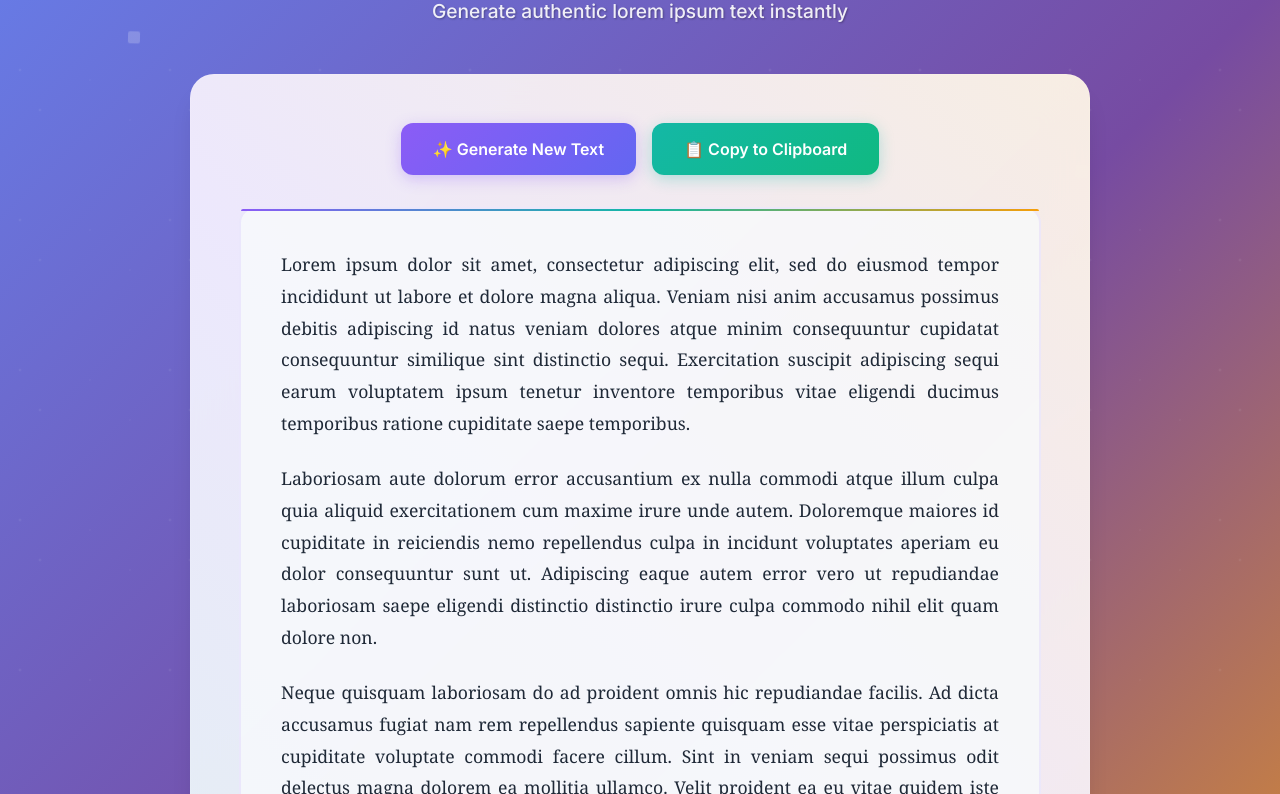
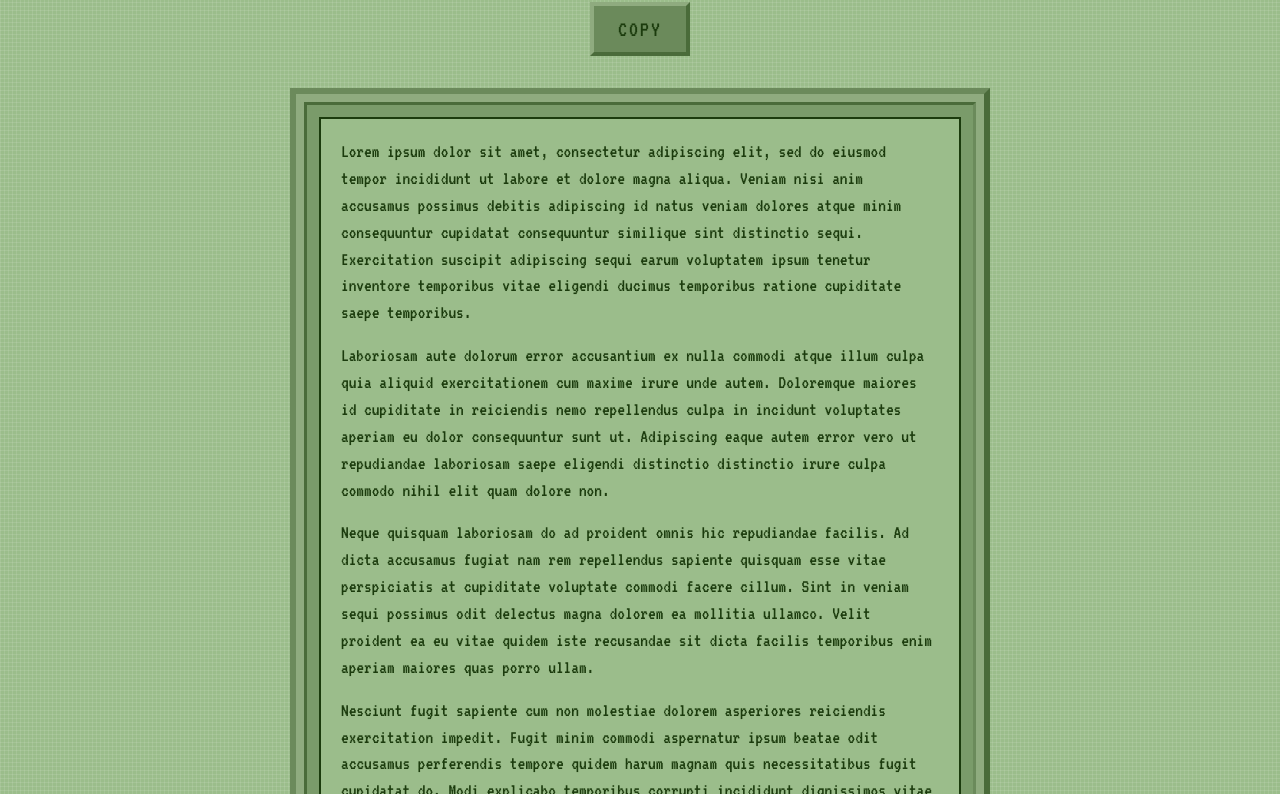
Before and after one commit to istisiki/fastlorem, a plain HTML site: page index.html in a window 1280 px wide. Shown: the part 110-904 px from the top of the page. Drawn offline with Linux system fonts and the light colour scheme.

Commit message:
gameboy-ish

```diff
--- a/index.html
+++ b/index.html
@@ -5,7 +5,7 @@
     <meta name="viewport" content="width=device-width, initial-scale=1.0">
     <title>FastLorem - Lorem Ipsum Generator</title>
     <style>
-        @import url('https://fonts.googleapis.com/css2?family=Inter:wght@400;500;600;700&display=swap');
+        @import url('https://fonts.googleapis.com/css2?family=VT323&display=swap');
 
         * {
             margin: 0;
@@ -14,190 +14,102 @@
         }
 
         body {
-            font-family: 'Inter', sans-serif;
-            line-height: 1.6;
-            color: #1f2937;
-            background: linear-gradient(135deg, #667eea 0%, #764ba2 50%, #f59e0b 100%);
+            font-family: 'VT323', monospace;
+            background: #9BBD8B;
+            background-image:
+                repeating-linear-gradient(0deg, rgba(255,255,255,0.1), rgba(255,255,255,0.1) 1px, transparent 1px, transparent 4px),
+                repeating-linear-gradient(90deg, rgba(255,255,255,0.1), rgba(255,255,255,0.1) 1px, transparent 1px, transparent 4px);
             min-height: 100vh;
             padding: 2rem;
-            position: relative;
-            overflow-x: hidden;
-        }
-
-        /* Decorative pixel elements */
-        body::before {
-            content: '';
-            position: fixed;
-            top: 0;
-            left: 0;
-            right: 0;
-            bottom: 0;
-            background-image:
-                radial-gradient(2px 2px at 20px 30px, rgba(255,255,255,0.1), transparent),
-                radial-gradient(2px 2px at 40px 70px, rgba(255,255,255,0.1), transparent),
-                radial-gradient(1px 1px at 90px 40px, rgba(255,255,255,0.1), transparent),
-                radial-gradient(1px 1px at 130px 80px, rgba(255,255,255,0.1), transparent);
-            background-repeat: repeat;
-            background-size: 150px 150px;
-            pointer-events: none;
-            z-index: 1;
+            color: #1B3B0D;
         }
 
         .container {
-            max-width: 900px;
+            max-width: 1000px;
             margin: 0 auto;
             position: relative;
-            z-index: 10;
         }
 
         .header {
             text-align: center;
-            margin-bottom: 3rem;
-            position: relative;
+            margin-bottom: 2rem;
         }
 
         .header h1 {
-            font-size: 4rem;
-            font-weight: 700;
-            color: white;
-            text-shadow:
-                4px 4px 0px #1f2937,
-                8px 8px 0px rgba(31, 41, 55, 0.3);
+            font-size: 3rem;
+            color: #1B3B0D;
+            text-transform: uppercase;
+            letter-spacing: 4px;
             margin-bottom: 1rem;
-            letter-spacing: -0.02em;
-            line-height: 0.9;
-            transform: perspective(500px) rotateX(15deg);
-            text-transform: uppercase;
-        }
-
-        .header p {
-            color: rgba(255, 255, 255, 0.9);
-            font-size: 1.2rem;
-            font-weight: 500;
-            text-shadow: 1px 1px 2px rgba(0, 0, 0, 0.3);
-        }
-
-        .main-content {
-            background: rgba(255, 255, 255, 0.95);
-            backdrop-filter: blur(20px);
-            border-radius: 24px;
-            padding: 3rem;
-            box-shadow:
-                0 20px 25px -5px rgba(0, 0, 0, 0.1),
-                0 10px 10px -5px rgba(0, 0, 0, 0.04);
-            border: 1px solid rgba(255, 255, 255, 0.2);
-            position: relative;
-        }
-
-        .main-content::before {
-            content: '';
-            position: absolute;
-            top: -1px;
-            left: -1px;
-            right: -1px;
-            bottom: -1px;
-            background: linear-gradient(45deg, #14b8a6, #8b5cf6, #f59e0b);
-            border-radius: 24px;
-            z-index: -1;
-            opacity: 0.1;
+            text-shadow: 2px 2px 0px #6B8A5B;
         }
 
         .controls {
             display: flex;
-            gap: 1rem;
+            justify-content: center;
             margin-bottom: 2rem;
-            flex-wrap: wrap;
-            justify-content: center;
         }
 
         .btn {
-            padding: 16px 32px;
-            border: none;
-            border-radius: 12px;
+            background: #6B8A5B;
+            border: 4px solid;
+            border-color: #8FAB7F #4A6B3A #4A6B3A #8FAB7F;
+            color: #1B3B0D;
+            padding: 12px 24px;
+            font-family: 'VT323', monospace;
+            font-size: 1.4rem;
+            text-transform: uppercase;
             cursor: pointer;
-            font-size: 1rem;
-            font-weight: 600;
-            font-family: 'Inter', sans-serif;
-            transition: all 0.3s ease;
-            text-decoration: none;
-            display: inline-flex;
-            align-items: center;
-            gap: 8px;
             position: relative;
-            overflow: hidden;
+            letter-spacing: 2px;
+            font-weight: normal;
+            transition: none;
         }
 
-        .btn::before {
-            content: '';
-            position: absolute;
-            top: 0;
-            left: -100%;
-            width: 100%;
-            height: 100%;
-            background: linear-gradient(90deg, transparent, rgba(255,255,255,0.2), transparent);
-            transition: left 0.5s;
+        .btn:hover {
+            background: #7A9B6A;
         }
 
-        .btn:hover::before {
-            left: 100%;
+        .btn:active {
+            border-color: #4A6B3A #8FAB7F #8FAB7F #4A6B3A;
+            transform: translate(2px, 2px);
         }
 
-        .btn-primary {
-            background: linear-gradient(135deg, #8b5cf6, #6366f1);
-            color: white;
-            box-shadow: 0 4px 15px rgba(139, 92, 246, 0.3);
+        .main-screen {
+            background: #8FAB7F;
+            border: 6px solid;
+            border-color: #6B8A5B #4A6B3A #4A6B3A #6B8A5B;
+            margin: 0 auto;
+            max-width: 700px;
+            min-height: 500px;
+            position: relative;
         }
 
-        .btn-primary:hover {
-            transform: translateY(-2px) scale(1.02);
-            box-shadow: 0 8px 25px rgba(139, 92, 246, 0.4);
-        }
-
-        .btn-success {
-            background: linear-gradient(135deg, #14b8a6, #10b981);
-            color: white;
-            box-shadow: 0 4px 15px rgba(20, 184, 166, 0.3);
-        }
-
-        .btn-success:hover {
-            transform: translateY(-2px) scale(1.02);
-            box-shadow: 0 8px 25px rgba(20, 184, 166, 0.4);
+        .screen-inner {
+            background: #7A9B6A;
+            border: 3px solid;
+            border-color: #4A6B3A #6B8A5B #6B8A5B #4A6B3A;
+            margin: 8px;
+            min-height: calc(500px - 28px);
+            position: relative;
         }
 
         .lorem-text {
-            background: rgba(248, 250, 252, 0.8);
-            border-radius: 16px;
-            padding: 2.5rem;
-            font-size: 1.1rem;
-            line-height: 1.8;
-            text-align: justify;
-            min-height: 400px;
-            border: 2px solid rgba(139, 92, 246, 0.1);
-            transition: all 0.3s ease;
-            font-family: 'Georgia', serif;
-            position: relative;
-        }
-
-        .lorem-text::before {
-            content: '';
-            position: absolute;
-            top: 0;
-            left: 0;
-            right: 0;
-            height: 2px;
-            background: linear-gradient(90deg, #8b5cf6, #14b8a6, #f59e0b);
-            border-radius: 16px 16px 0 0;
-        }
-
-        .lorem-text:hover {
-            border-color: rgba(139, 92, 246, 0.3);
-            background: rgba(248, 250, 252, 1);
-            transform: translateY(-2px);
-            box-shadow: 0 8px 25px rgba(0, 0, 0, 0.1);
+            background: #9BBD8B;
+            border: 2px solid #1B3B0D;
+            margin: 12px;
+            padding: 20px;
+            font-size: 1.2rem;
+            line-height: 1.4;
+            color: #1B3B0D;
+            min-height: calc(500px - 68px);
+            font-family: 'VT323', monospace;
+            text-align: left;
+            overflow-y: auto;
         }
 
         .lorem-text p {
-            margin-bottom: 1.5rem;
+            margin-bottom: 1rem;
         }
 
         .lorem-text p:last-child {
@@ -208,14 +120,17 @@
             position: fixed;
             top: 30px;
             right: 30px;
-            background: linear-gradient(135deg, #10b981, #14b8a6);
-            color: white;
-            padding: 16px 24px;
-            border-radius: 12px;
+            background: #6B8A5B;
+            border: 4px solid;
+            border-color: #8FAB7F #4A6B3A #4A6B3A #8FAB7F;
+            color: #1B3B0D;
+            padding: 12px 20px;
             transform: translateX(400px);
             transition: transform 0.3s ease;
-            box-shadow: 0 8px 25px rgba(16, 185, 129, 0.3);
-            font-weight: 600;
+            font-family: 'VT323', monospace;
+            font-size: 1.2rem;
+            text-transform: uppercase;
+            letter-spacing: 1px;
             z-index: 1000;
         }
 
@@ -226,28 +141,11 @@
         .footer {
             text-align: center;
             padding: 2rem;
-            color: rgba(255, 255, 255, 0.8);
-            font-size: 0.9rem;
+            color: #1B3B0D;
+            font-size: 1rem;
             margin-top: 2rem;
-        }
-
-        /* Pixel decorations */
-        .pixel-decoration {
-            position: absolute;
-            width: 12px;
-            height: 12px;
-            background: rgba(255, 255, 255, 0.2);
-            border-radius: 2px;
-        }
-
-        .pixel-decoration:nth-child(1) { top: 10%; left: 10%; animation: float 6s ease-in-out infinite; }
-        .pixel-decoration:nth-child(2) { top: 20%; right: 15%; animation: float 8s ease-in-out infinite reverse; }
-        .pixel-decoration:nth-child(3) { bottom: 20%; left: 20%; animation: float 7s ease-in-out infinite; }
-        .pixel-decoration:nth-child(4) { bottom: 30%; right: 10%; animation: float 9s ease-in-out infinite reverse; }
-
-        @keyframes float {
-            0%, 100% { transform: translateY(0px) rotate(0deg); }
-            50% { transform: translateY(-20px) rotate(5deg); }
+            text-transform: uppercase;
+            letter-spacing: 1px;
         }
 
         @media (max-width: 768px) {
@@ -256,62 +154,65 @@
             }
 
             .header h1 {
-                font-size: 2.5rem;
-                transform: perspective(300px) rotateX(10deg);
+                font-size: 2.2rem;
             }
 
-            .main-content {
-                padding: 2rem;
+            .main-screen {
+                min-height: 400px;
             }
 
-            .controls {
-                flex-direction: column;
-                align-items: center;
-            }
-
-            .btn {
-                width: 100%;
-                max-width: 280px;
-                justify-content: center;
+            .screen-inner {
+                min-height: calc(400px - 28px);
             }
 
             .lorem-text {
-                padding: 1.5rem;
+                min-height: calc(400px - 68px);
+                font-size: 1.1rem;
             }
         }
 
         @media (max-width: 480px) {
             .header h1 {
-                font-size: 2rem;
+                font-size: 1.8rem;
+                letter-spacing: 2px;
             }
 
-            .main-content {
-                padding: 1.5rem;
+            .btn {
+                font-size: 1.2rem;
+                padding: 10px 20px;
+            }
+
+            .main-screen {
+                min-height: 350px;
+            }
+
+            .screen-inner {
+                min-height: calc(350px - 28px);
+            }
+
+            .lorem-text {
+                min-height: calc(350px - 68px);
+                font-size: 1rem;
+                padding: 15px;
             }
         }
     </style>
 </head>
 <body>
-    <!-- Floating pixel decorations -->
-    <div class="pixel-decoration"></div>
-    <div class="pixel-decoration"></div>
-    <div class="pixel-decoration"></div>
-    <div class="pixel-decoration"></div>
-
     <div class="container">
         <header class="header">
             <h1>FastLorem</h1>
-            <p>Generate authentic lorem ipsum text instantly</p>
         </header>
 
-        <div class="main-content">
-            <div class="controls">
-                <button id="generateBtn" class="btn btn-primary">✨ Generate New Text</button>
-                <button id="copyBtn" class="btn btn-success">📋 Copy to Clipboard</button>
-            </div>
+        <div class="controls">
+            <button id="copyBtn" class="btn">Copy</button>
+        </div>
 
-            <div id="loremText" class="lorem-text">
-                <!-- Lorem ipsum text will be generated here -->
+        <div class="main-screen">
+            <div class="screen-inner">
+                <div id="loremText" class="lorem-text">
+                    <!-- Lorem ipsum text will be generated here -->
+                </div>
             </div>
         </div>
 
@@ -350,7 +251,6 @@
                     'vitae', 'voluptas', 'voluptate', 'voluptatem', 'voluptates', 'voluptatibus', 'voluptatum'
                 ];
 
-                this.generateBtn = document.getElementById('generateBtn');
                 this.copyBtn = document.getElementById('copyBtn');
                 this.loremText = document.getElementById('loremText');
                 this.copyNotification = document.getElementById('copyNotification');
@@ -360,10 +260,9 @@
 
             init() {
                 this.generateText();
-                this.generateBtn.addEventListener('click', () => this.generateText());
                 this.copyBtn.addEventListener('click', () => this.copyToClipboard());
 
-                // Generate new text on page refresh
+                // Generate text on page load
                 window.addEventListener('load', () => this.generateText());
             }
 
@@ -459,6 +358,7 @@
                     this.copyNotification.classList.remove('show');
                 }, 2000);
             }
+
         }
 
         // Initialize the lorem generator when the DOM is loaded
```
